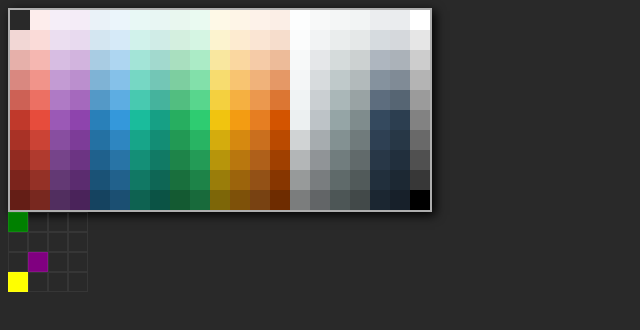
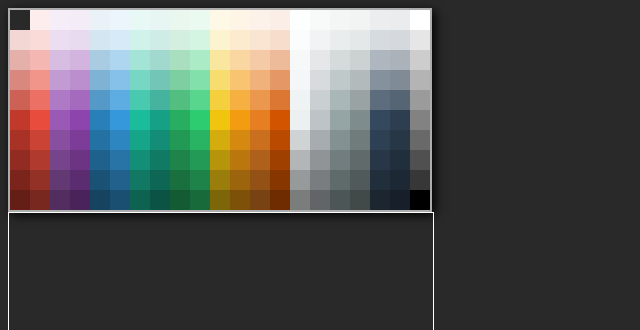
Before and after one commit to kbetker/mycodepen, a React (Create React App) app: page / in a window 1280 px wide. Shown: the top 330 px of the page, without its empty margins (0-640 px from the left). Built offline with nearby package versions, Linux system fonts and the light colour scheme.

Commit message:
canvas and pixel size is now dynamic

```diff
--- a/src/components/PixelCanvas/PixelCanvas.css
+++ b/src/components/PixelCanvas/PixelCanvas.css
@@ -1,18 +1,18 @@
 .canvas{
-    /* border: 1px solid white; */
-    width: 80px;
-    height: 80px;
-    /* background-color: red; */
+    border: 1px solid white;
+    /* width: 100px; */
+    /* height: 100px; */
+    /* background-color: rgba(255, 0, 0, 0.11); */
     padding: 0;
     display: flex;
     flex-wrap: wrap;
 }
 
 .pixel{
-    width: 20px;
-    height: 20px;
+    /* width: 20px;
+    height: 20px; */
     box-sizing: border-box;
-    border: solid 1px rgba(252, 252, 252, 0.062);
+    /* border: solid 1px rgba(252, 252, 252, 0.062); */
 }
 .pixel:hover{
     background-color: rgba(255, 255, 255, 0.288);
--- a/src/components/PixelCanvas/PixelCanvas.js
+++ b/src/components/PixelCanvas/PixelCanvas.js
@@ -7,19 +7,32 @@ function PixelCanvas(){
     const isMouseDown = useRef(false)
     // const isMouseUp = useState(true)
 
-    const colorArray = useRef( [
-        ["green",            "rgba(0, 0, 0, 0)", "rgba(0, 0, 0, 0)", "rgba(0, 0, 0, 0)"],
-        ["rgba(0, 0, 0, 0)", "rgba(0, 0, 0, 0)", "rgba(0, 0, 0, 0)", "rgba(0, 0, 0, 0)"],
-        ["rgba(0, 0, 0, 0)", "purple", "rgba(0, 0, 0, 0)", "rgba(0, 0, 0, 0)"],
-        ["yellow", "rgba(0, 0, 0, 0)", "rgba(0, 0, 0, 0)", "rgba(0, 0, 0, 0)"],
-    ])
+    const arrayBg = "rgba(0, 0, 0, 0,)"
+    const pixel = 8
+    const rows = 53
+    const columns = 53
 
-    // const canvas = [
-    //     ["green",            "rgba(0, 0, 0, 0)", "rgba(0, 0, 0, 0)", "rgba(0, 0, 0, 0)"],
-    //     ["rgba(0, 0, 0, 0)", "rgba(0, 0, 0, 0)", "rgba(0, 0, 0, 0)", "rgba(0, 0, 0, 0)"],
-    //     ["rgba(0, 0, 0, 0)", "rgba(0, 0, 0, 0)", "rgba(0, 0, 0, 0)", "rgba(0, 0, 0, 0)"],
-    //     ["rgba(0, 0, 0, 0)", "rgba(0, 0, 0, 0)", "rgba(0, 0, 0, 0)", "rgba(0, 0, 0, 0)"],
-    // ]
+    const initArray = () => {
+        let rowsArr = []
+        let columnsArr = []
+        for(let i = 0; i < rows; i ++){
+            rowsArr.push(arrayBg)
+        }
+        for(let j = 0; j < columns; j++){
+            columnsArr.push(rowsArr)
+        }
+        return columnsArr
+    }
+
+
+
+    const colorArray = useRef([])
+
+    useEffect(()=>{
+        colorArray.current = initArray()
+
+    }, [])
+
 
 
     useEffect(()=>{
@@ -38,7 +51,6 @@ function PixelCanvas(){
         pixels[i].addEventListener("mousedown", (e)=>{
             colorArray.current[arr[0]][arr[1]] = selectedColor
             pixels[i].style.backgroundColor = `${colorArray.current[arr[0]][arr[1]]}`
-            console.log(colorArray.current)
         })
       }
 
@@ -50,19 +62,16 @@ function PixelCanvas(){
 
         document.addEventListener("mousedown", (e)=>{
             isMouseDown.current = true
-            console.log("mouse is down", isMouseDown.current)
         })
 
         document.addEventListener("mouseup", (e)=>{
             isMouseDown.current = false
-            console.log("mouseUp", isMouseDown.current)
         })
     },[isMouseDown])
 
 
     useEffect(()=>{
         let pixelBg = document.querySelectorAll(`.pixel`)
-        console.log(pixelBg)
         for(let i = 0; i < pixelBg.length; i++){
             let arr = pixelBg[i].id.split("-")
             pixelBg[i].style.backgroundColor = `${colorArray.current[arr[0]][arr[1]]}`
@@ -70,8 +79,17 @@ function PixelCanvas(){
     }, [])
 
     return (
-        <div className="canvas">
-            <div className="pixel" id="0-0"></div>
+        <div className="canvas" style={{width: `${rows * pixel}px`, height: `${columns * pixel}px`}}>
+
+            {initArray().map((e, i) =>
+                e.map((e2, j) =>
+                    <div className="pixel" id={`${i}-${j}`} style={{height: `${pixel}px`, width: `${pixel}px`}}></div>
+                    )
+                )}
+
+
+
+            {/* <div className="pixel" id="0-0"></div>
             <div className="pixel" id="0-1"></div>
             <div className="pixel" id="0-2"></div>
             <div className="pixel" id="0-3"></div>
@@ -89,7 +107,7 @@ function PixelCanvas(){
             <div className="pixel" id="3-0"></div>
             <div className="pixel" id="3-1"></div>
             <div className="pixel" id="3-2"></div>
-            <div className="pixel" id="3-3"></div>
+            <div className="pixel" id="3-3"></div> */}
 
         </div>
     )
```
